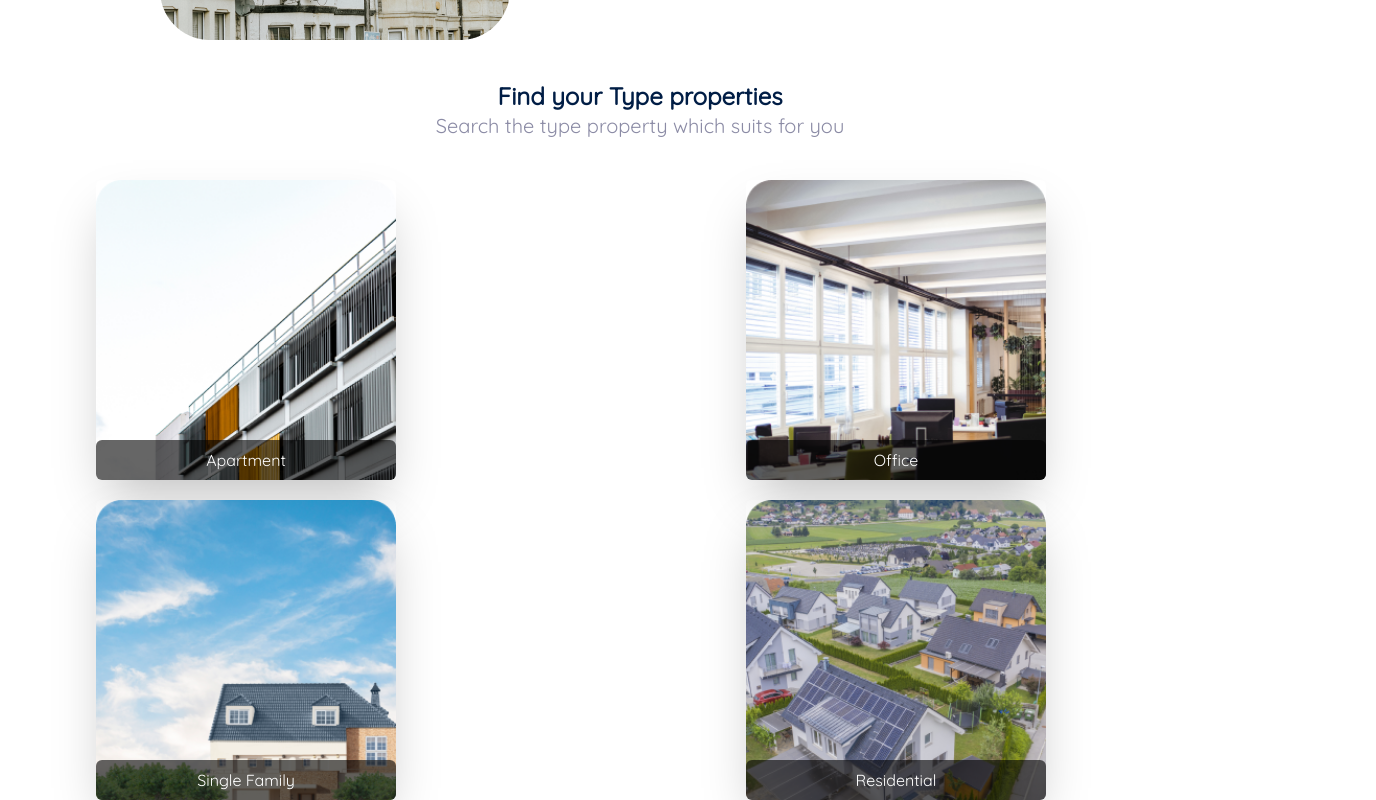
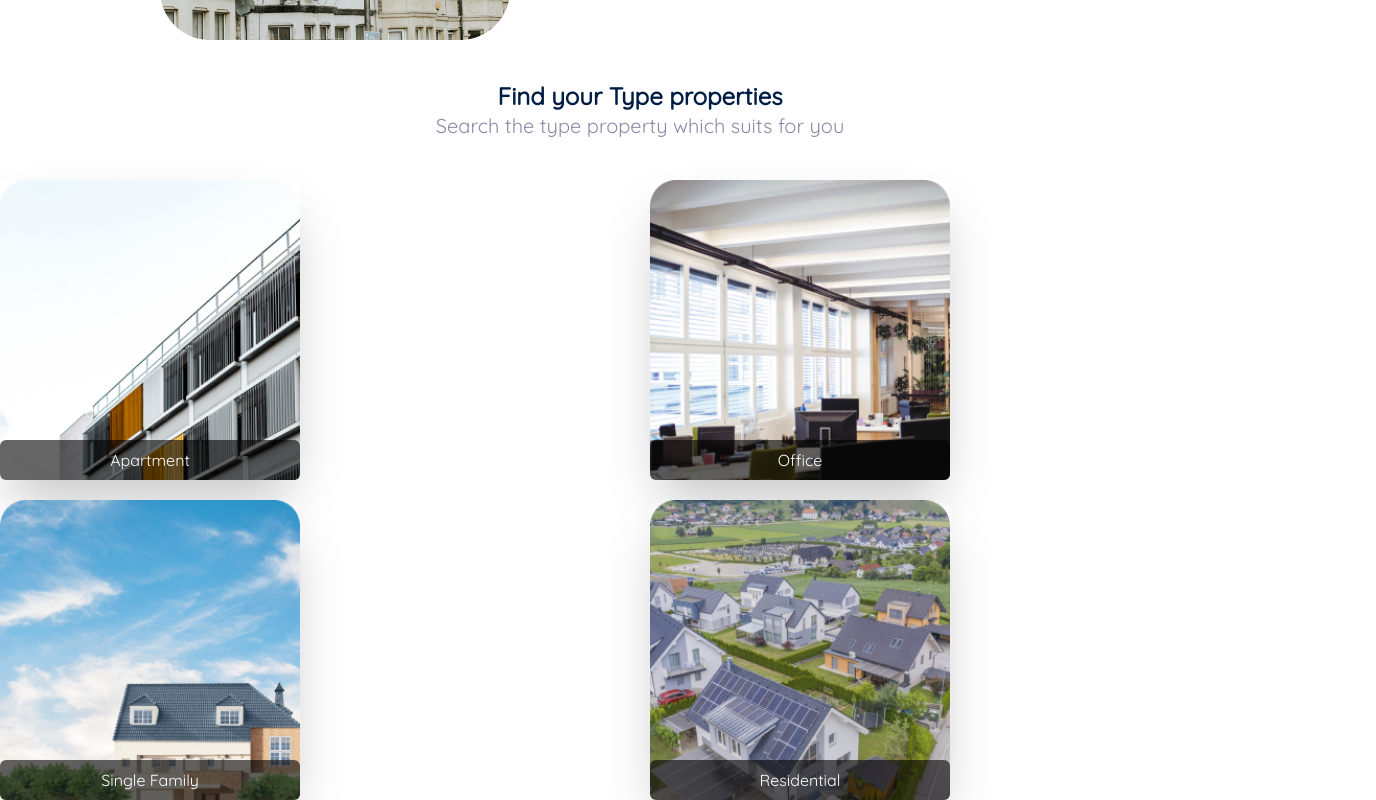
Before and after one commit to danielgen01/nakama_property_page, a React (Vite) app: page / in a window 1280 px wide. Shown: the part 1230-2030 px from the top of the page, 1376 px wide, since content can reach past the window. Built offline with nearby package versions, Linux system fonts and the light colour scheme.

Commit message:
revert mx-24

```diff
--- a/src/components/TypeBanner/TypeBanner.tsx
+++ b/src/components/TypeBanner/TypeBanner.tsx
@@ -13,7 +13,7 @@ const TypeBanner = () => {
       <h2 className="text-main-light-textcolor text-center text-xl">
         Search the type property which suits for you
       </h2>
-      <div className="type-banner-content w-full justify-center mx-24 grid grid-cols-1 md:grid-cols-2 2xl:grid-cols-4 gap-5 mt-10 ">
+      <div className="type-banner-content w-full justify-center  grid grid-cols-1 md:grid-cols-2 2xl:grid-cols-4 gap-5 mt-10 ">
         <div
           className="grid-item-1 bg-cover h-[300px] bg-no-repeat flex items-end rounded-md w-[300px] md:w-[300px] shadow-2xl"
           style={{ backgroundImage: `url(${appartment})` }}
```
